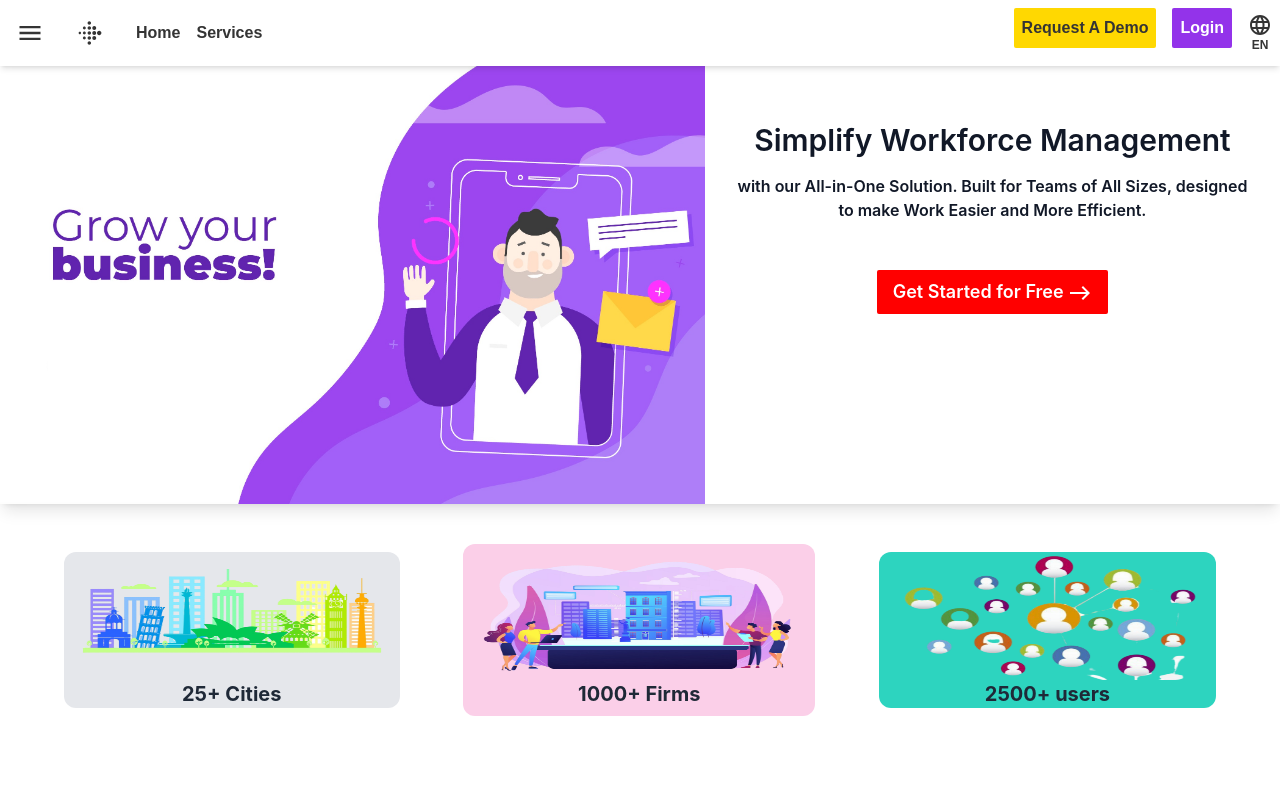
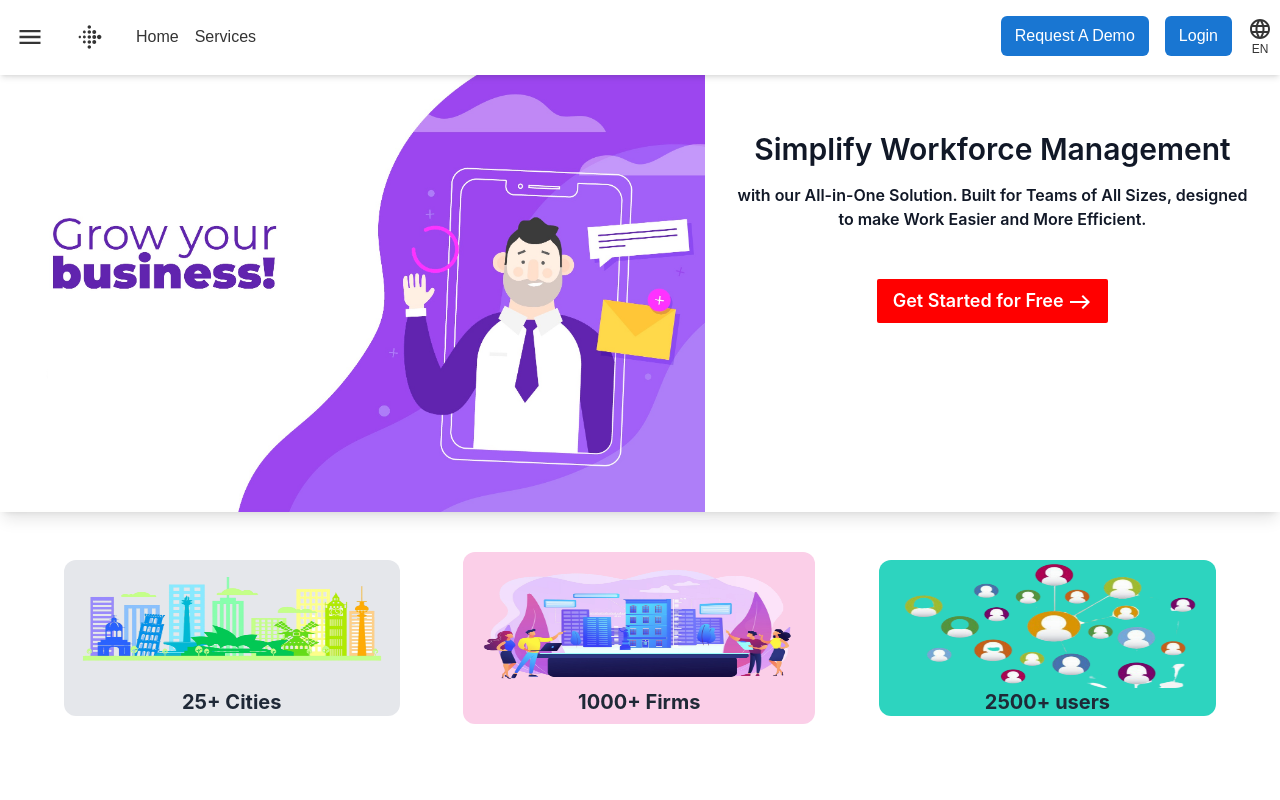
Before and after one commit to admin-insta/insta-ems, a React (Create React App) app: page / in a window 1280 px wide. Shown: the top 800 px of the page. Built offline with nearby package versions, Linux system fonts and the light colour scheme; no server answers.

Commit message:
design language

```diff
--- a/src/components/Header.js
+++ b/src/components/Header.js
@@ -7,6 +7,7 @@ import { useDispatch, useSelector } from "react-redux";
 import { onAuthStateChanged, signOut } from "firebase/auth";
 import { addUser, removeUser } from "./store/userSlice";
 import { auth } from "./utils/firebase";
+import Button from "../components/utils/theme/Button";
 
 const Header = () => {
   const dispatch = useDispatch();
@@ -54,14 +55,13 @@ const Header = () => {
   }, []);
 
   return (
-    <div className="grid grid-cols-12  font-nunito font-semibold  z-10 sticky top-0 justify-center items-center lg:text-base md:text-sm sm:text-xs xs:text-xs   whitespace-nowrap shadow-md bg-white">
+    <div className="grid grid-cols-12  font-nunito   z-10 sticky top-0 justify-center items-center lg:text-base md:text-sm sm:text-xs xs:text-xs   whitespace-nowrap shadow-md bg-white">
       {/* First Menu-Item sidebar and Logo*/}
       <div className="grid grid-flow-col justify-start items-center col-span-6">
         <span className="lg:mx-4 md:mx-2 sm:m-1">
           <MenuIcon
             className="hover:scale-110 transition-all ease-in-out hover:shadow-md"
             sx={{
-
               fontSize: { lg: 28, md: 24, sm: 20, xs: 16 },
             }}
           />
@@ -70,7 +70,6 @@ const Header = () => {
           <FitbitIcon
             className="hover:scale-110 transition-all ease-in-out hover:shadow-md"
             sx={{
-
               fontSize: { lg: 28, md: 24, sm: 20, xs: 16 },
             }}
           />
@@ -93,26 +92,20 @@ const Header = () => {
       </div>
 
       {/* second Menu-Item Language-Icon*/}
-      <div className="grid grid-flow-col col-span-6 justify-end items-center">
-        <ul className="grid grid-flow-col justify-end">
-          <li>
-            <button
-              onClick={() => navigate("/demorequest")}
-              className="p-2  m-2 bg-[#ffd801] rounded-sm hover:scale-110 transition-all ease-in-out "
-            >
+      <div className="grid grid-flow-col col-span-6 justify-end">
+        <ul className="pt-2 grid grid-flow-col  justify-end items-center">
+          <li className=" p-2 ">
+            <Button onClick={() => navigate("/demorequest")}>
               Request A Demo
-            </button>
+            </Button>
           </li>
-          <li>
-            <button
-              onClick={user ? handleSignOut : handleSignIn}
-              className="p-2 m-2 bg-purple-600 text-white  rounded-sm hover:scale-110 transition-all ease-in-out"
-            >
+          <li className="p-2">
+            <Button onClick={user ? handleSignOut : handleSignIn}>
               {user ? "Logout" : "Login"}
-            </button>
+            </Button>
           </li>
-        </ul>
-        <div className="m-2">
+          <li className="p-2">
+            {" "}
             <LanguageIcon
               className="hover:scale-110 transition-all ease-in-out hover:shadow-md"
               sx={{
@@ -120,7 +113,8 @@ const Header = () => {
               }}
             />
             <p className="text-xs  text-center cursor-pointer">EN</p>
-        </div>
+          </li>
+        </ul>
       </div>
     </div>
   );
--- a/src/components/userView/people/ManagePeople.js
+++ b/src/components/userView/people/ManagePeople.js
@@ -8,6 +8,7 @@ import { useSelector, useDispatch } from "react-redux";
 import { addPeople, removePeople, editPeople } from "../../store/peopleSlice";
 import EditIcon from "@mui/icons-material/Edit";
 import DeleteForeverIcon from "@mui/icons-material/DeleteForever";
+import Button from "../../utils/theme/Button";
 
 const ManagePeople = () => {
   const people = useSelector((store) => store.people);
@@ -113,19 +114,16 @@ const ManagePeople = () => {
           <h4 className="m-4 text-center font-semibold">
             Manage Your Employees
           </h4>
-          <button
-            onClick={handleAddClick}
-            className="bg-gray-800 m-4 p-2 rounded-md text-white"
-          >
+          <Button onClick={handleAddClick}>
             Add People to your organisation
-          </button>
+          </Button>
         </div>
 
         <div className="m-4 w-1/2 rounded-md border shadow-md">
           <h4 className="m-4 text-center font-semibold">Employee List</h4>
           <div>
             {people.length === 0 ? (
-              <div className="m-4 font-semibold text-lg p-4 text-gray-600 text-center">
+              <div className="m-4 font-semibold text-lg p-4  text-center">
                 No employee information is available. Please add Employee
                 details.
               </div>
@@ -272,19 +270,12 @@ const ManagePeople = () => {
           </div>
 
           <div className="flex justify-center items-center">
-            <button
-              type="submit"
-              className="m-2 p-2 bg-red-600 text-white rounded-md"
-            >
-              {isEditing ? "Update" : "Submit"}
-            </button>
-            <button
-              type="button"
-              onClick={() => setOpen(false)}
-              className="m-2 p-2 bg-blue-600 text-white rounded-md"
-            >
+            <div className="mx-2">
+              <Button type="submit">{isEditing ? "Update" : "Submit"}</Button>
+            </div>
+            <Button variant="secondary" onClick={() => setOpen(false)}>
               Cancel
-            </button>
+            </Button>
           </div>
         </form>
       </Dialog>
@@ -299,18 +290,19 @@ const ManagePeople = () => {
           <DialogContentText>{confirmDialog.message}</DialogContentText>
         </DialogContent>
         <DialogActions>
-          <button
+          <Button
             onClick={confirmDialog.onConfirm}
             className="m-2 p-2 bg-red-600 text-white rounded-md"
           >
             Confirm
-          </button>
-          <button
+          </Button>
+          <Button
+            variant="secondary"
             onClick={() => setConfirmDialog({ ...confirmDialog, open: false })}
             className="m-2 p-2 bg-blue-600 text-white rounded-md"
           >
             Cancel
-          </button>
+          </Button>
         </DialogActions>
       </Dialog>
     </>
--- /dev/null
+++ b/src/components/utils/theme/Button.js
@@ -0,0 +1,57 @@
+import React from "react";
+import theme from "./theme";
+
+const Button = ({ children, onClick, variant = "primary" }) => {
+  const styles = {
+    primary: {
+      background: theme.colors.primary,
+      color: "white",
+      padding: "8px 14px",
+      fontSize: "1rem",
+      borderRadius: theme.borderRadius,
+      border: "none",
+      cursor: "pointer",
+      transition: "all 0.3s ease-in-out",
+      width: "auto",
+    },
+    secondary: {
+      background: theme.colors.secondary,
+      color: "white",
+      padding: "8px 14px",
+      fontSize: "1rem",
+      borderRadius: theme.borderRadius,
+      border: "none",
+      cursor: "pointer",
+      transition: "all 0.3s ease-in-out",
+      width: "auto",
+    },
+  };
+
+  return (
+    <button style={{ ...styles[variant], ...responsiveStyles }} type="button" onClick={onClick}>
+      {children}
+    </button>
+  );
+};
+
+// Responsive Styles
+const responsiveStyles = {
+  width: "auto",
+  "@media (max-width: 768px)": {
+    width: "100%", // Full width on smaller screens
+    padding: "10px 16px",
+    fontSize: "0.8rem",
+  },
+  "@media (max-width: 480px)": {
+    width: "100%",
+    padding: "4px 8px",
+    fontSize: "0.5rem",
+  },
+  "@media (max-width: 370px)": {
+    width: "100%",
+    padding: "4px 8px",
+    fontSize: "0.5rem",
+  },
+};
+
+export default Button;
--- /dev/null
+++ b/src/components/utils/theme/Input.js
@@ -0,0 +1,22 @@
+import React from "react";
+import theme from "../theme";
+
+const Input = ({ label, type = "text", placeholder }) => {
+  return (
+    <div style={{ display: "flex", flexDirection: "column", marginBottom: "12px" }}>
+      <label style={{ marginBottom: "6px", fontWeight: "bold" }}>{label}</label>
+      <input
+        type={type}
+        placeholder={placeholder}
+        style={{
+          padding: "10px",
+          border: `1px solid ${theme.colors.textSecondary}`,
+          borderRadius: theme.borderRadius,
+          outline: "none",
+        }}
+      />
+    </div>
+  );
+};
+
+export default Input;
--- /dev/null
+++ b/src/components/utils/theme/theme.js
@@ -0,0 +1,26 @@
+const theme = {
+    colors: {
+      primary: "#1976d2", // Blue
+      secondary: "#d32f2f", // Red
+      background: "#f5f5f5", // Light Gray
+      textPrimary: "#333",
+      textSecondary: "#666",
+    },
+    typography: {
+      fontFamily: "'Poppins', sans-serif",
+      fontSize: {
+        h1: "2rem",
+        h2: "1.75rem",
+        body: "1rem",
+      },
+    },
+    spacing: {
+      xs: "4px",
+      sm: "8px",
+      md: "16px",
+      lg: "24px",
+    },
+    borderRadius: "6px",
+  };
+
+  export default theme;
--- /dev/null
+++ b/src/global.css
@@ -0,0 +1,19 @@
+@import url("https://fonts.googleapis.com/css2?family=Poppins:wght@300;400;600&display=swap");
+
+:root {
+  --primary-color: #1976d2;
+  --secondary-color: #ff0000;
+  --background-color: #f5f5f5;
+  --text-primary: #333;
+  --text-secondary: #666;
+  --border-radius: 6px;
+}
+
+/* Apply global styles */
+body {
+  font-family: "Poppins", sans-serif;
+  background: var(--background-color);
+  color: var(--text-primary);
+  margin: 0;
+  padding: 0;
+}
```
Also changed, not shown: src/components/userView/salary/PaySlip.js (+20 -18 lines). Lines whose indentation alone changed are shown as unchanged.
